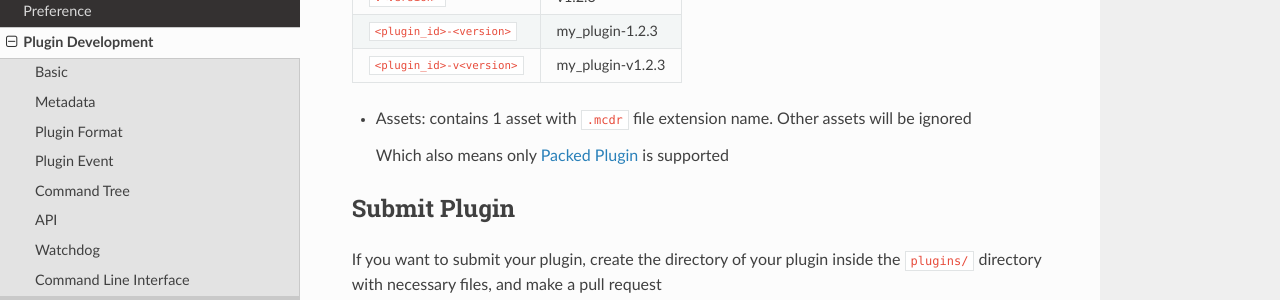
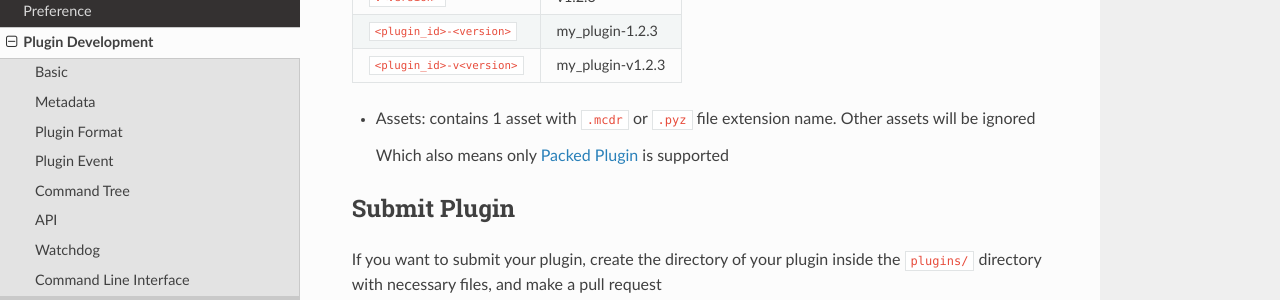
Before and after one commit to MCDReforged/MCDReforged, a Sphinx documentation site: the page built from docs/source/plugin_dev/plugin_catalogue.rst, in a window 1280 px wide and 900 px high, scrolled down 3930 px. Shown: the part 259-559 px from the top of the window. Built offline with Sphinx 7.4.7 and the Read the Docs theme 2.0.0, drawn with Linux system fonts in a browser that asks for light colours.

Commit message:
doc: supports pyz extension name for plugin catalogue

```diff
--- a/docs/source/plugin_dev/plugin_catalogue.rst
+++ b/docs/source/plugin_dev/plugin_catalogue.rst
@@ -202,7 +202,7 @@ Plugin catalogue will automatically detect the releases in your plugin repositor
     * - ``<plugin_id>-v<version>``
       - my_plugin-v1.2.3
 
-* Assets: contains 1 asset with ``.mcdr`` file extension name. Other assets will be ignored
+* Assets: contains 1 asset with ``.mcdr`` or ``.pyz`` file extension name. Other assets will be ignored
 
   Which also means only `Packed Plugin <plugin_format.html#packed-plugin>`__ is supported
 
```
Also changed, not shown: 1 other file.
